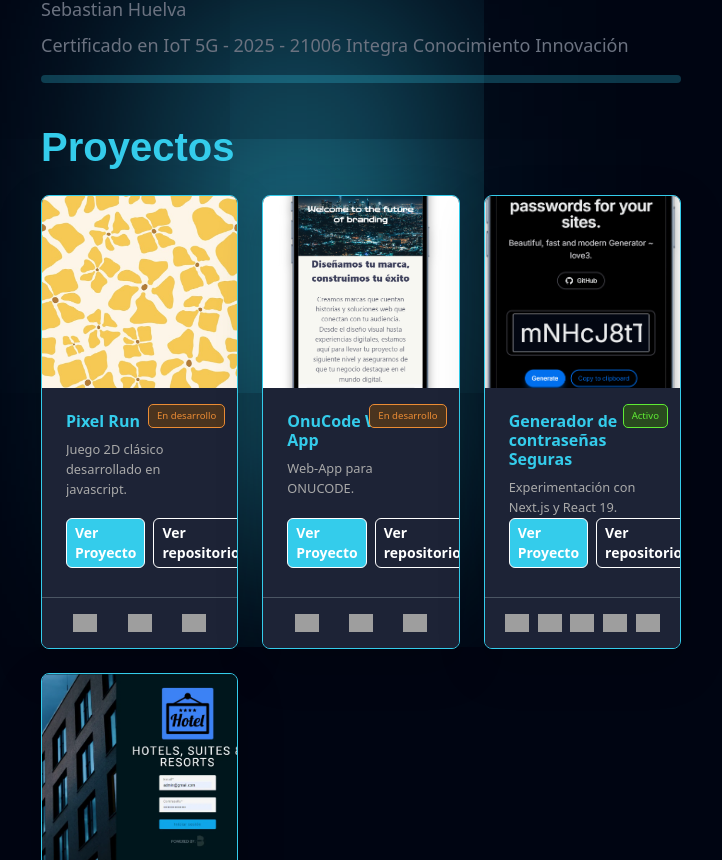
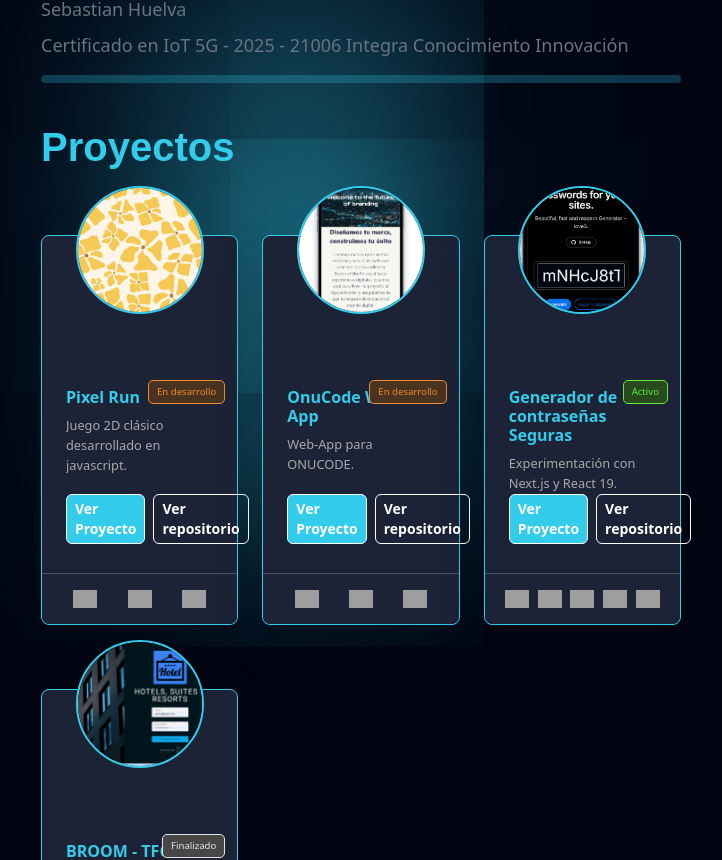
Before and after one commit to JotaceCode/Portfolio.io, an Angular app: page / in a window 1280 px wide. Shown: the part 1640-2500 px from the top of the page, without its empty margins (279-1001 px from the left). Built offline with nearby package versions, Linux system fonts and the light colour scheme; grey boxes are pictures that could not be loaded.

Commit message:
Set new style to the card component

```diff
--- a/src/app/components/tarjeta/tarjeta.component.html
+++ b/src/app/components/tarjeta/tarjeta.component.html
@@ -5,12 +5,13 @@
     </span>
   </h1>
 
-  <div class="grid grid-cols-1 md:grid-cols-2 lg:grid-cols-3 gap-6">
+  <div class="grid grid-cols-1 md:grid-cols-2 lg:grid-cols-3 gap-6 gapy-20">
     <div *ngFor="let proyecto of listProyectos"
-      class="bg-[#1d2336] border-1 border-[#34cceb] text-white rounded-lg shadow-lg overflow-hidden transition-transform transform hover:scale-105 min-h-[450px] max-h-[500px] relative flex flex-col">
+      class="bg-[#1d2336] mt-10 border-1 border-[#34cceb] text-white rounded-lg shadow-lg  transition-transform transform hover:scale-105 min-h-[350px] max-h-[400px] relative flex flex-col">
 
-
-      <img [src]="proyecto.urlImage" alt="{{ proyecto.titulo }}" class="w-full h-48 object-cover" />
+      <!-- Imagen del proyecto -->
+      <img [src]="proyecto.urlImage" alt="{{ proyecto.titulo }}"
+        class="w-32 h-32 object-cover mx-auto rounded-full relative -top-[50px] border-2 border-[#34cceb]" />
 
       <!-- Contenido de la tarjeta -->
       <div class="p-4 flex-1 relative min-h-[260px] pb-20">
@@ -26,10 +27,9 @@
           'activo': proyecto.estado === 'Activo',
           'finalizado': proyecto.estado === 'Finalizado'
         }">
-                {{ proyecto.estado }}
-              </span>
-
-
+          {{ proyecto.estado }}
+        </span>
+        <!-- Botones enlaces a proyectos -->
         <div class="absolute bottom-14 left-0 p-4 flex gap-2 z-10">
           <a class="text-white bg-[#34cceb] border border-white hover:text-[#34cceb] text-sm font-semibold py-1 px-2 rounded-md hover:bg-[#1d2336] transition duration-300 ease-in-out"
             [href]="proyecto.url" target="_blank" rel="noopener noreferrer">
@@ -43,7 +43,8 @@
       </div>
 
       <!-- Iconos de tecnologías -->
-      <div class="flex justify-around p-3 border-t border-gray-600 absolute bottom-0 w-full bg-[#1d2336] z-0">
+      <div
+        class="flex justify-around p-3 border-t border-gray-600 absolute bottom-0 w-full bg-[#1d2336] z-0 rounded-b-lg">
         <img *ngIf="proyecto.tecnologias.includes('Angular')" src="https://cdn.simpleicons.org/angular/DD0031"
           alt="Angular" width="24px" />
         <img *ngIf="proyecto.tecnologias.includes('HTML')" src="https://cdn.simpleicons.org/html5/E34F26" alt="HTML5"
```
